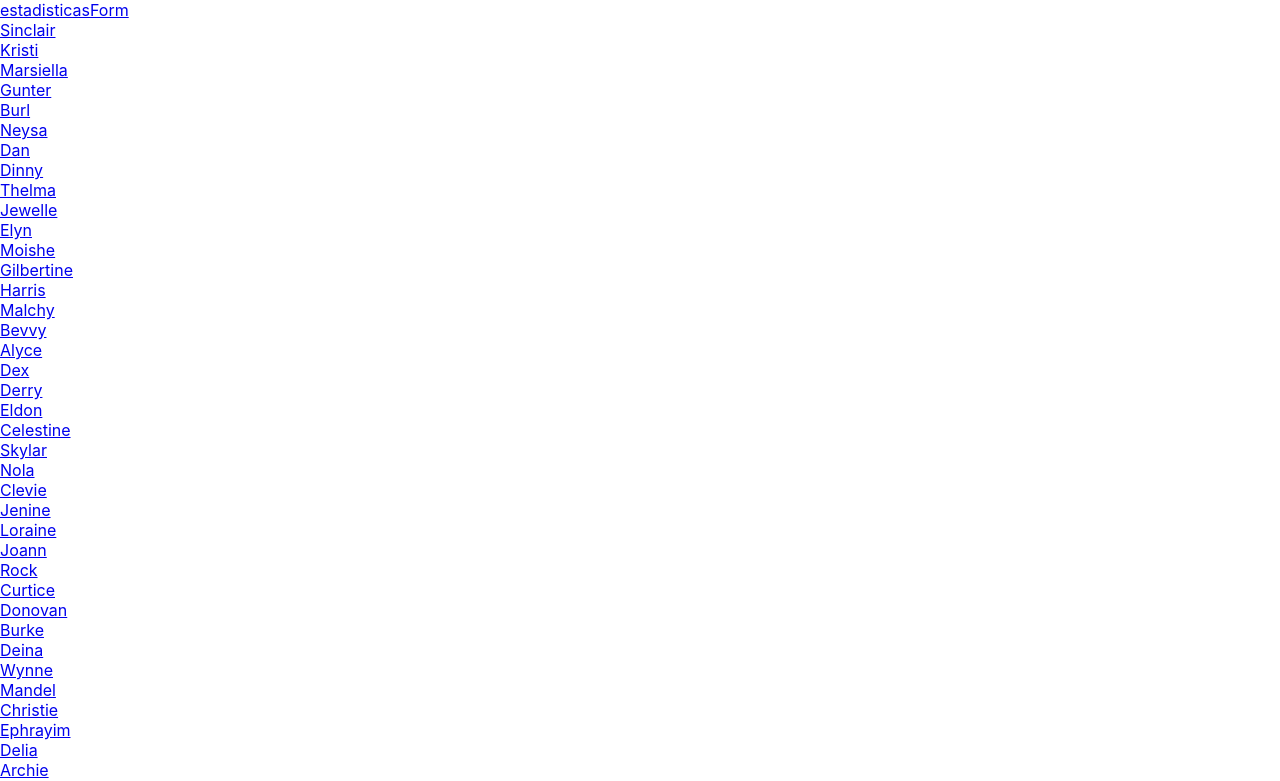
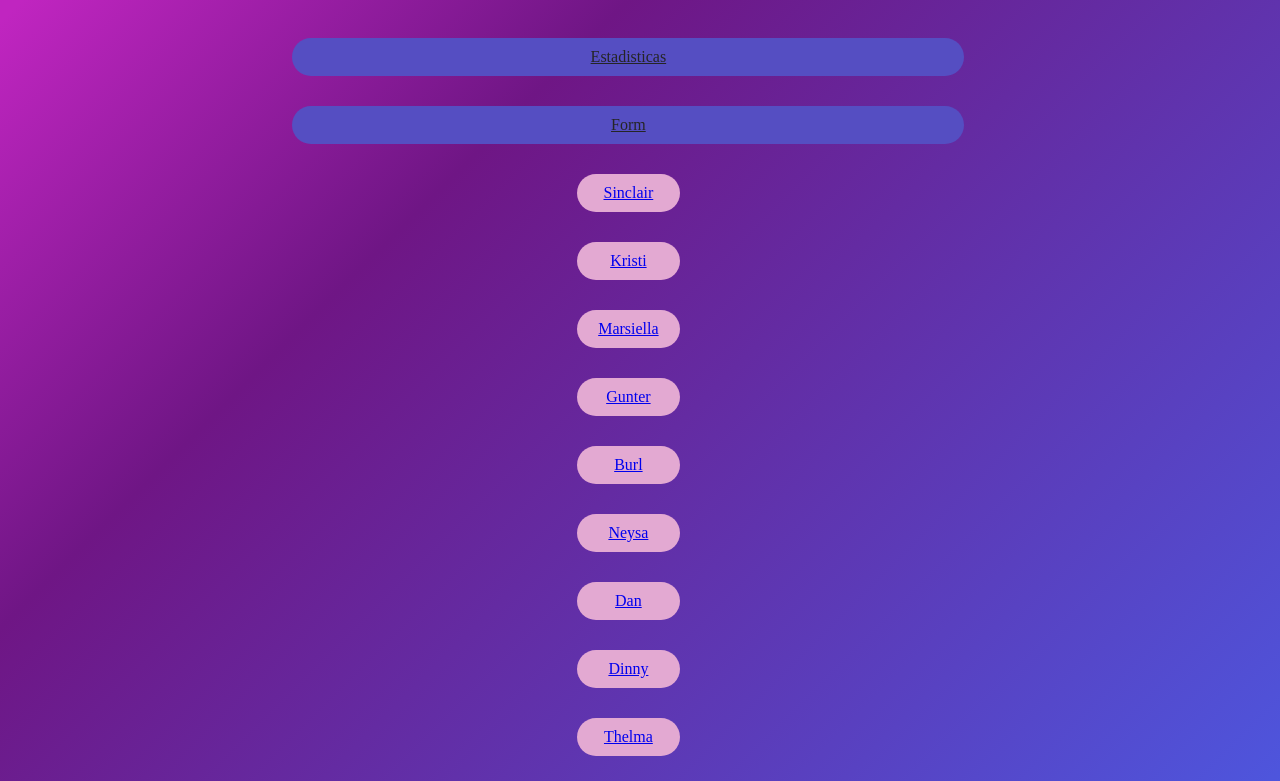
Before and after one commit to JulianaPansowyFurno/TP07_Directorio_de_personas, a React (Create React App) app in the folder tp07/: page / in a window 1280 px wide. Shown: the top 781 px of the page. Built offline with nearby package versions, Linux system fonts and the light colour scheme.

Commit message:
falta estulos

```diff
--- a/tp07/src/App.js
+++ b/tp07/src/App.js
@@ -3,7 +3,6 @@ import {
   Routes, Route
 } from "react-router-dom";
 import Home from './componets/Home.js';
-import Layout from "./componets/Layout.js";
 import Persona from "./componets/Persona.js";
 import Estadis from "./componets/Estadis.js";
 import Form from "./componets/Form.js";
--- a/tp07/src/componets/Estadis.js
+++ b/tp07/src/componets/Estadis.js
@@ -30,14 +30,17 @@ function Estadis() {
   })
 
   return (
-    <div className="App">
+    <div className="Padre">
 
-      <p>Mayores de 35: {cont1}</p>
+    <div className="Estadisticas">
+
+      <p>Mayores de 35 años: {cont1}</p>
       <p>Mayor/es : {PersonaMayor.nombre}</p>
       <p>Menor/es : {PersonaMenor.nombre}</p>
-      <Link to={`/`}>estadisticas</Link>
+      <Link className="BTN" to={`/`}> Home</Link>
 
 
+    </div>
     </div>
   );
 }
--- a/tp07/src/componets/Home.js
+++ b/tp07/src/componets/Home.js
@@ -2,19 +2,21 @@ import Personas from "./Personas.json"
 import { Link } from 'react-router-dom';
 import React from "react";
 
-
-
 function Home() {
   return (
 
-    <div className="App">
-      <Link to={`/estadis`}>estadisticas</Link>
-      <Link to={`/form`}>Form</Link>
+    <div className="Padre">
+      <br></br>
+      <Link className='BTN' to={`/estadis`}>Estadisticas</Link>
+      <br></br>
+      <Link className='BTN' to={`/form`}>Form</Link>
+      <br></br>
 
       {Personas.map((persona) => {
         return(
-          <div key={persona.id}>
-            <Link to={`/persona/${persona.id}`}>{persona.nombre}</Link>
+          <div key={persona.id} >
+              <Link to={`/persona/${persona.id}`} className='Persona'>{persona.nombre}</Link>
+            <br></br>
           </div>
         );
     })}
--- a/tp07/src/componets/Layout.js
+++ /dev/null
@@ -1,11 +0,0 @@
-import { Link } from 'react-router-dom';
-
-function Layout() {
-  return (
-    <div className="App">
-        <Link to={`/persona`}> </Link>
-    </div>
-  );
-}
-
-export default Layout;
--- a/tp07/src/index.css
+++ b/tp07/src/index.css
@@ -1,11 +1,22 @@
 body {
-  margin: 0;
+  /* margin: 0;
   font-family: -apple-system, BlinkMacSystemFont, 'Segoe UI', 'Roboto', 'Oxygen',
     'Ubuntu', 'Cantarell', 'Fira Sans', 'Droid Sans', 'Helvetica Neue',
     sans-serif;
   -webkit-font-smoothing: antialiased;
-  -moz-osx-font-smoothing: grayscale;
+  -moz-osx-font-smoothing: grayscale; */
+   background-image: linear-gradient(-225deg, #c025c0 1%, #6f1685 30%, #4d57df 100%);
+  /* background-image: url(https://static.platzi.com/media/blog/semana4-blog_estilizar-componentes-react-cover-a179cf65-b1c5-4884-a225-92f8a665b7f5.png); */
+  font-family: 'Delicious Handrawn', cursive;
+  font-size: 26px;
+  min-height: 100%;
+  color: #fff;
+  background-repeat: no-repeat;
+  background-size: cover;
+
 }
+
+
 
 code {
   font-family: source-code-pro, Menlo, Monaco, Consolas, 'Courier New',
@@ -40,3 +51,101 @@ code {
 .input-field .prefix.active {
   color: #000;
 }
+
+.Persona{
+  background-color: #e3a9d2; /* Color de fondo pastel */
+  border: none;
+  border-radius: 20px; /* Borde redondeado */
+  padding: 10px 20px; /* Espaciado interno */
+  font-family: 'Delicious Handrawn', cursive;
+  font-size: 16px; /* Tamaño de la fuente */
+   /* Color del texto */
+  cursor: pointer;
+  text-align: center;
+  width: 5%;
+  height: 20%;
+  display: flex;
+    align-items: center;
+    justify-content: center;
+    margin-left: 45%;
+}
+
+.Persona:hover {
+  /* Estilos adicionales al pasar el cursor sobre el botón */
+  background-color: #b14197; /* Color de fondo pastel en hover */
+}
+
+.BTN{
+  background-color: #554ec2; /* Color de fondo pastel */
+  border: none;
+  border-radius: 20px; /* Borde redondeado */
+  padding: 10px 20px; /* Espaciado interno */
+  font-family: 'Delicious Handrawn', cursive;
+  font-size: 16px; /* Tamaño de la fuente */
+  color: #252525; /* Color del texto */
+  cursor: pointer;
+  text-align: center;
+  width: 50%;
+  display: flex;
+    align-items: center;
+    justify-content: center;
+    margin-left: 22.5%;
+}
+
+.BTN:hover {
+  /* Estilos adicionales al pasar el cursor sobre el botón */
+  background-color: #b14197; /* Color de fondo pastel en hover */
+}
+
+.Estadisticas{
+  height: 100%;
+  /* display: flex;
+    /* align-items: center; */
+    /* justify-content: center;
+    margin-left: 22.5%; */
+    background: no-repeat;
+    background-size: cover;
+    text-align: center;
+}
+
+.Padre{
+ height: 100vh;
+  width: 100%;
+}
+
+.BTNHome{
+  background-color: #554ec2; /* Color de fondo pastel */
+  border: none;
+  border-radius: 20px; /* Borde redondeado */
+  padding: 10px 20px; /* Espaciado interno */
+  font-family: 'Delicious Handrawn', cursive;
+  font-size: 16px; /* Tamaño de la fuente */
+  color: #252525; /* Color del texto */
+  cursor: pointer;
+  text-align: center;
+  width: 50%;
+  display: flex;
+    align-items: center;
+    justify-content: center;
+    margin-left: 22.5%;
+}
+
+.BTNHome:hover {
+  /* Estilos adicionales al pasar el cursor sobre el botón */
+  background-color: #b14197; /* Color de fondo pastel en hover */
+}
+
+input[type="text"],
+input[type="password"],
+input[type="int"],
+input[type="email"],
+input[type="date"]
+{
+  width: 50%;
+  padding: 6px 10px;
+  background-color: #fff;
+  border: 1px solid #D1D1D1;
+  border-radius: 4px;
+  box-shadow: none;
+  box-sizing: border-box;
+}
```
